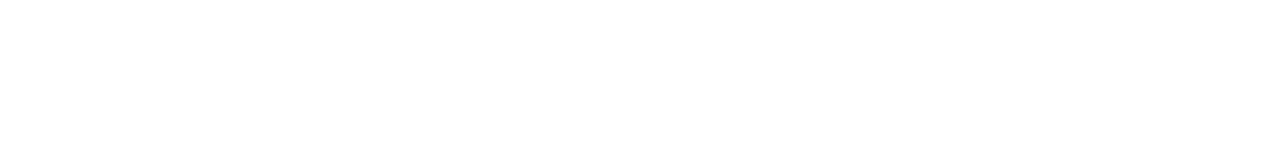
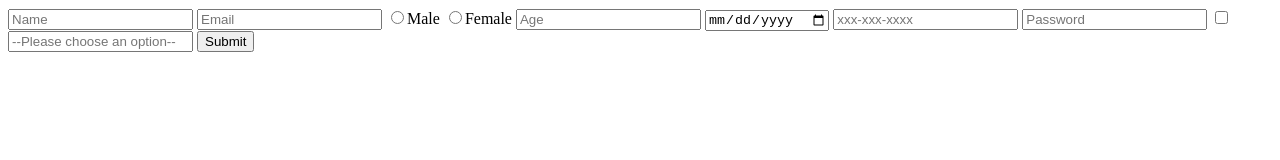
Before and after one commit to acciojob/signup-form-car-Praveen27p, a website: page main.html in a window 1280 px wide. Drawn offline with Linux system fonts and the light colour scheme.

Commit message:
created a submission

```diff
--- a/main.html
+++ b/main.html
@@ -10,6 +10,22 @@
 	<!-- the entire body must be written by student -->
     <script type="text/javascript" src="./script.js">
 </script>
+	<form>
+		<input field="Name" type="text" required="yes" placeholder="Name" id="name">
+		<input field="Email" type="email" required="yes" placeholder="Email" id="email">
+		<input field="Gender" type="radio" required="yes" name="gender">Male
+		<input field="Gender" type="radio" required="yes" name="gender">Female
+
+		<input field="Age" type="Number" required="yes" placeholder="Age" id="age">
+		<input field="DOB" type="date" required="yes"  id="dob">
+		<input field="Phone Number" type="tel" required="NO" placeholder="xxx-xxx-xxxx" id="tel">
+		<input field="Password" type="password" required="yes" placeholder="Password" id="password">
+		<input field="I Agree to the TOS" type="checkbox" required="yes" id="tos">
+		<input field="Select" type="select" required="yes" placeholder="--Please choose an option--" id="cars">
+		<input field="submit" type="submit">
+
+
+	</form>
 
 </body>
 
```
